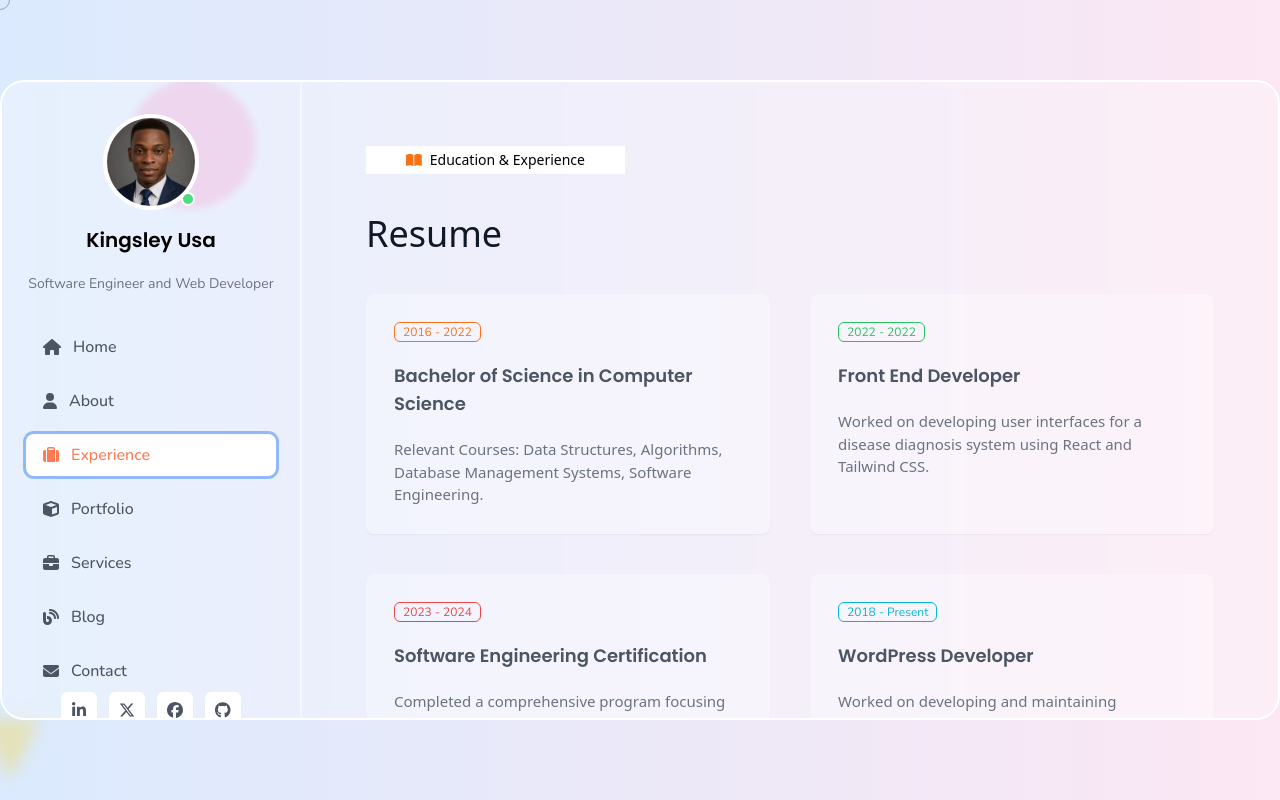
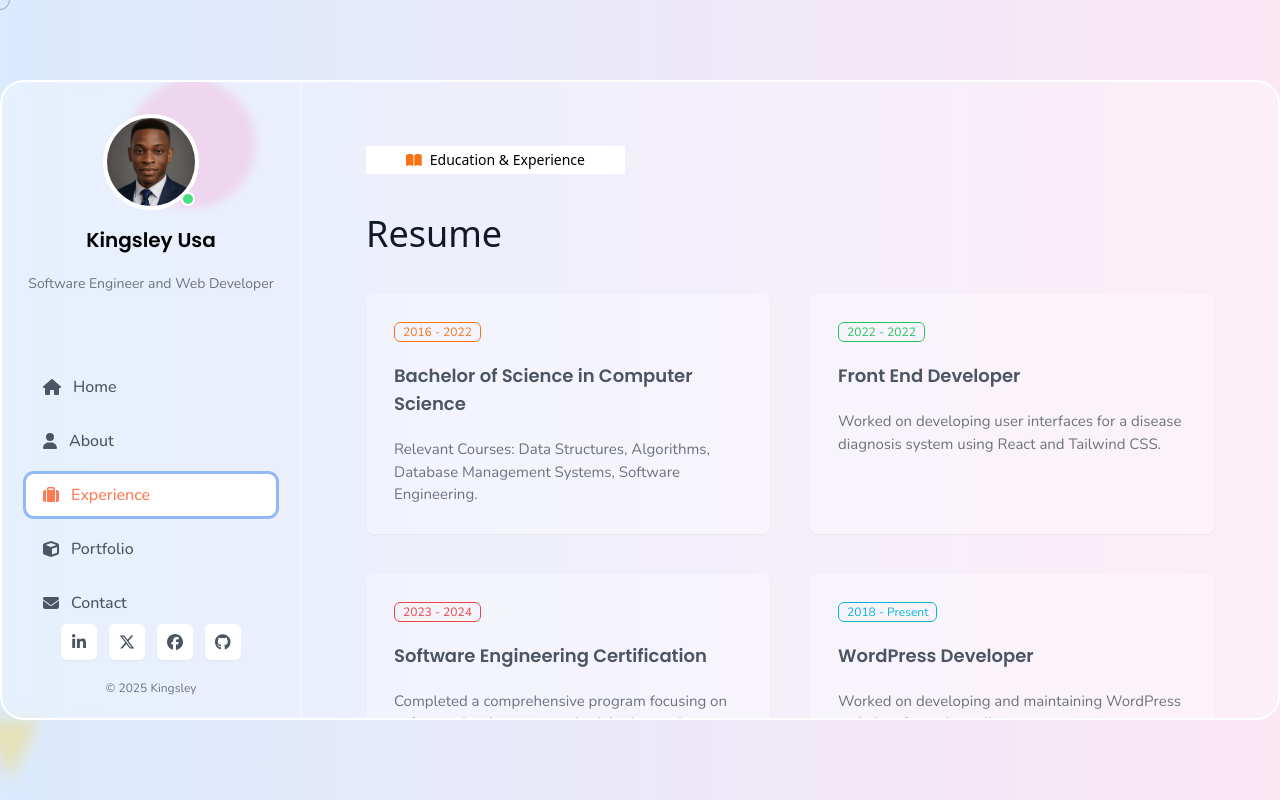
Before and after one commit to TheKingsident/kingsley-portfolio, a React (Vite) app: page / in a window 1280 px wide. Both pictures are taken after a click on the button "Experience". Built offline with nearby package versions, Linux system fonts and the light colour scheme.

Commit message:
Add custom selection styles and improve sidebar navigation layout

```diff
--- a/src/components/ExperienceCard.tsx
+++ b/src/components/ExperienceCard.tsx
@@ -7,8 +7,8 @@ interface Props {
 
 const ExperienceCard: React.FC<Props> = ({ item }) => {
   return (
-    <div className="flex flex-col items-start rounded-lg bg-white/30 shadow-sm p-7">
-      <div className={`border border-${item.color}-500 rounded-md py-0 px-2 font-body text-${item.color}-500 text-[12px]`}>
+    <div className="flex flex-col items-start rounded-lg bg-white/30 font-body shadow-sm p-7">
+      <div className={`border border-${item.color}-500 rounded-md py-0 px-2 text-${item.color}-500 text-[12px]`}>
         {item.dateRange}
       </div>
       <h3 className="text-lg font-semibold text-gray-600 font-heading mt-5">{item.title}</h3>
--- a/src/components/Sidebar.tsx
+++ b/src/components/Sidebar.tsx
@@ -3,9 +3,9 @@ import { FontAwesomeIcon } from "@fortawesome/react-fontawesome";
 import {
   faHome,
   faUser,
-  faBriefcase,
+  //faBriefcase,
   faEnvelope,
-  faBlog,
+  //faBlog,
   faCube,
   faSuitcase,
 } from "@fortawesome/free-solid-svg-icons";
@@ -21,8 +21,8 @@ const navItems = [
   { id: "about", label: "About", icon: faUser },
   { id: "experience", label: "Experience", icon: faSuitcase },
   { id: "portfolio", label: "Portfolio", icon: faCube },
-  { id: "services", label: "Services", icon: faBriefcase },
-  { id: "blog", label: "Blog", icon: faBlog },
+  //{ id: "services", label: "Services", icon: faBriefcase },
+  //{ id: "blog", label: "Blog", icon: faBlog },
   { id: "contact", label: "Contact", icon: faEnvelope },
 ];
 
@@ -64,7 +64,7 @@ const Sidebar = ({ activeSection, setActiveSection, closeSidebar }: SidebarProps
       </div>
 
       {/* Navigation Links */}
-      <nav className="w-full font-body">
+      <nav className="w-full font-body mt-10">
         <ul className="flex flex-col gap-3 w-full">
           {navItems.map((item) => (
             <li key={item.id}>
--- a/src/index.css
+++ b/src/index.css
@@ -76,3 +76,8 @@ main {
 .animate-fade-in {
   animation: fade-in 0.25s ease-out;
 }
+
+::selection {
+  background-color: #ff7b54;
+  color: #ffffff;
+}
```
